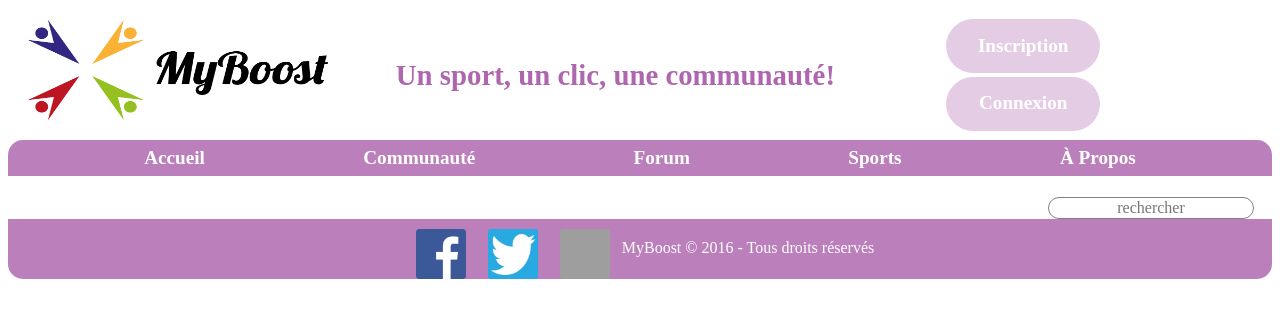
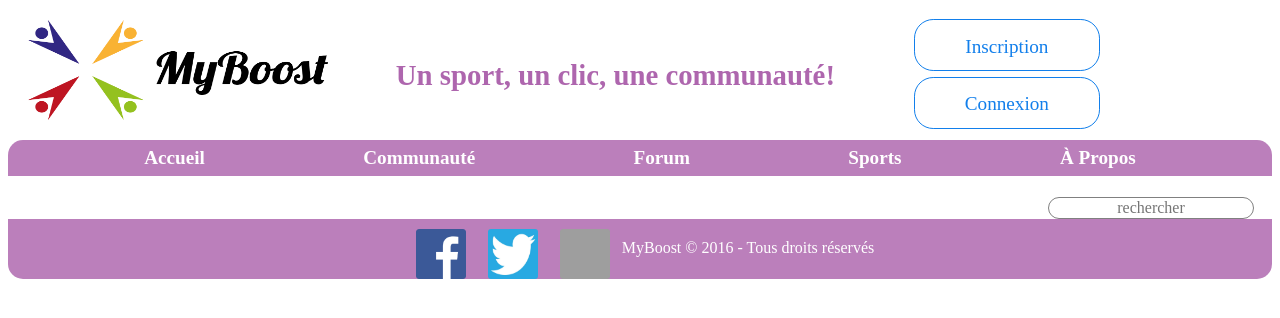
Before and after one commit to mickelbaz/MyBoost2, a PHP site: page / in a window 1280 px wide. Shown: the top 318 px of the page. Run offline with PHP 8.4, Linux system fonts and the light colour scheme; some web fonts are replaced; grey boxes are pictures that could not be loaded.

Commit message:
Redesign des boutons inscription/connexion/deco

```diff
--- a/Contenu/headerFooter.css
+++ b/Contenu/headerFooter.css
@@ -34,14 +34,16 @@ header .inscription a{
     top:1em;
     right:180px;
     text-decoration: none;
-    font-weight: bold;
-    height:2em;
+
+    height:1em;
     width: 8em;
-    border-radius:4em;
-    background-color:rgba(120, 0, 120, 0.2);
+    border-style: solid;
+    border-radius:1em;
+    border-color: #127feb;
+    border-width: thin;
     text-align: center;
-    padding-top:0.8em;
-    color:white;
+    padding: 0.8em;
+    color:#127feb;
 
 }
 
@@ -52,14 +54,15 @@ header .connexion a{
     top:4em;
     right:180px;
     text-decoration: none;
-    font-weight: bold;
-    height:2em;
+    height:1em;
     width: 8em;
-    border-radius:4em;
-    background-color:rgba(120, 0, 120, 0.2);
+    border-style: solid;
+    border-radius:1em;
+    border-color: #127feb;
+    border-width: thin;
     text-align: center;
-    padding-top:0.8em;
-    color:white;
+    padding:0.8em;
+    color:#127feb;
 }
 
 header .deconnexion a{
@@ -68,14 +71,16 @@ header .deconnexion a{
     top:50px;
     right:180px;
     text-decoration: none;
-    font-weight: bold;
-    height:2em;
+
+    height:1em;
     width: 8em;
-    border-radius:4em;
-    background-color:rgba(120, 0, 120, 0.2);
+    border-style: solid;
+    border-radius:1em;
+    border-color: red;
+    border-width: thin;
     text-align: center;
-    padding-top:0.8em;
-    color:white;
+    padding:0.8em;
+    color:red;
 }
 
 
--- a/Controleurs/controleurDeconnexion.php
+++ b/Controleurs/controleurDeconnexion.php
@@ -2,7 +2,7 @@
 
     $_SESSION=array();
     session_destroy();
-    header ("location: ");
+    header ("location: ../Vues/vueAccueil.php");
 
 
 
```
